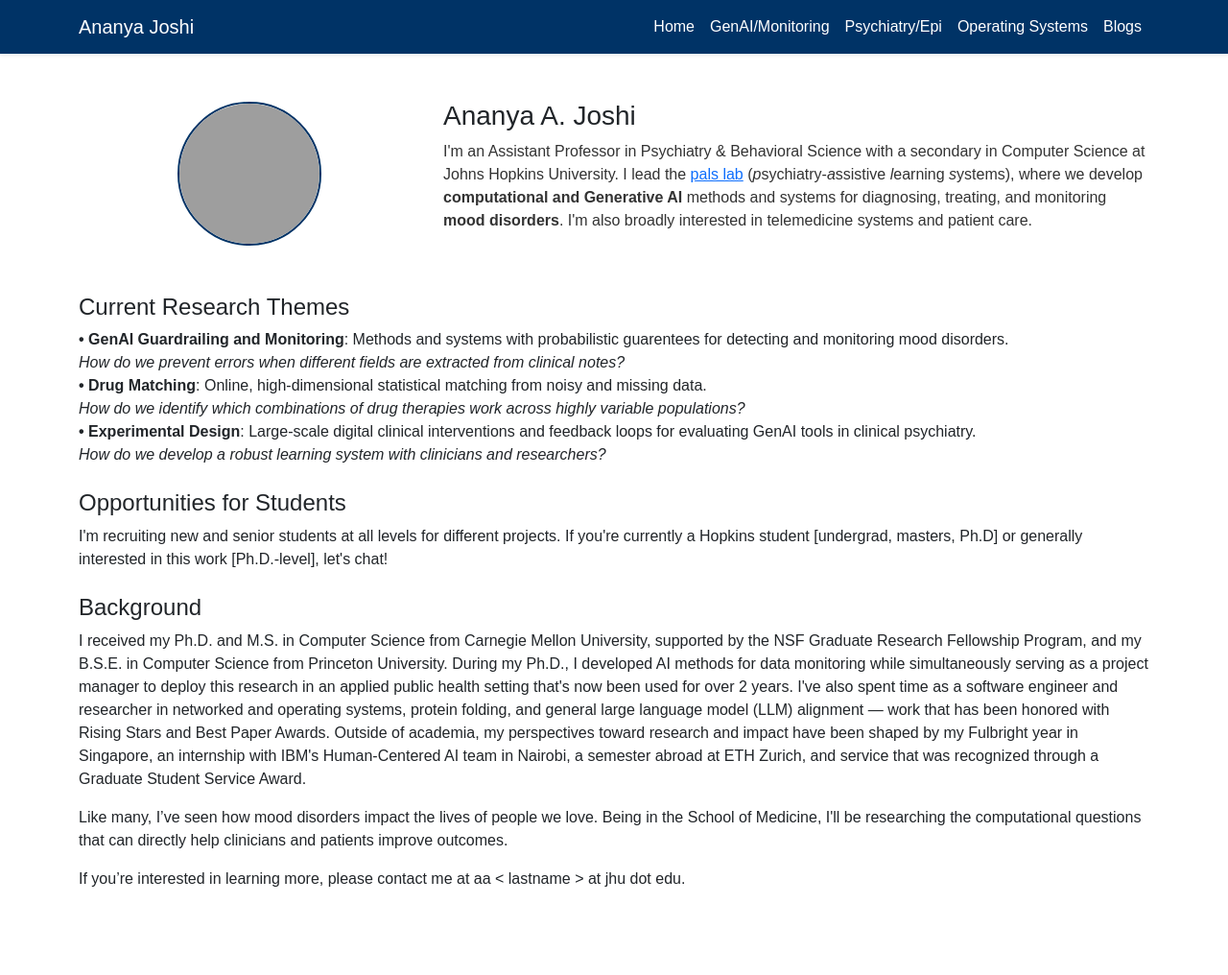
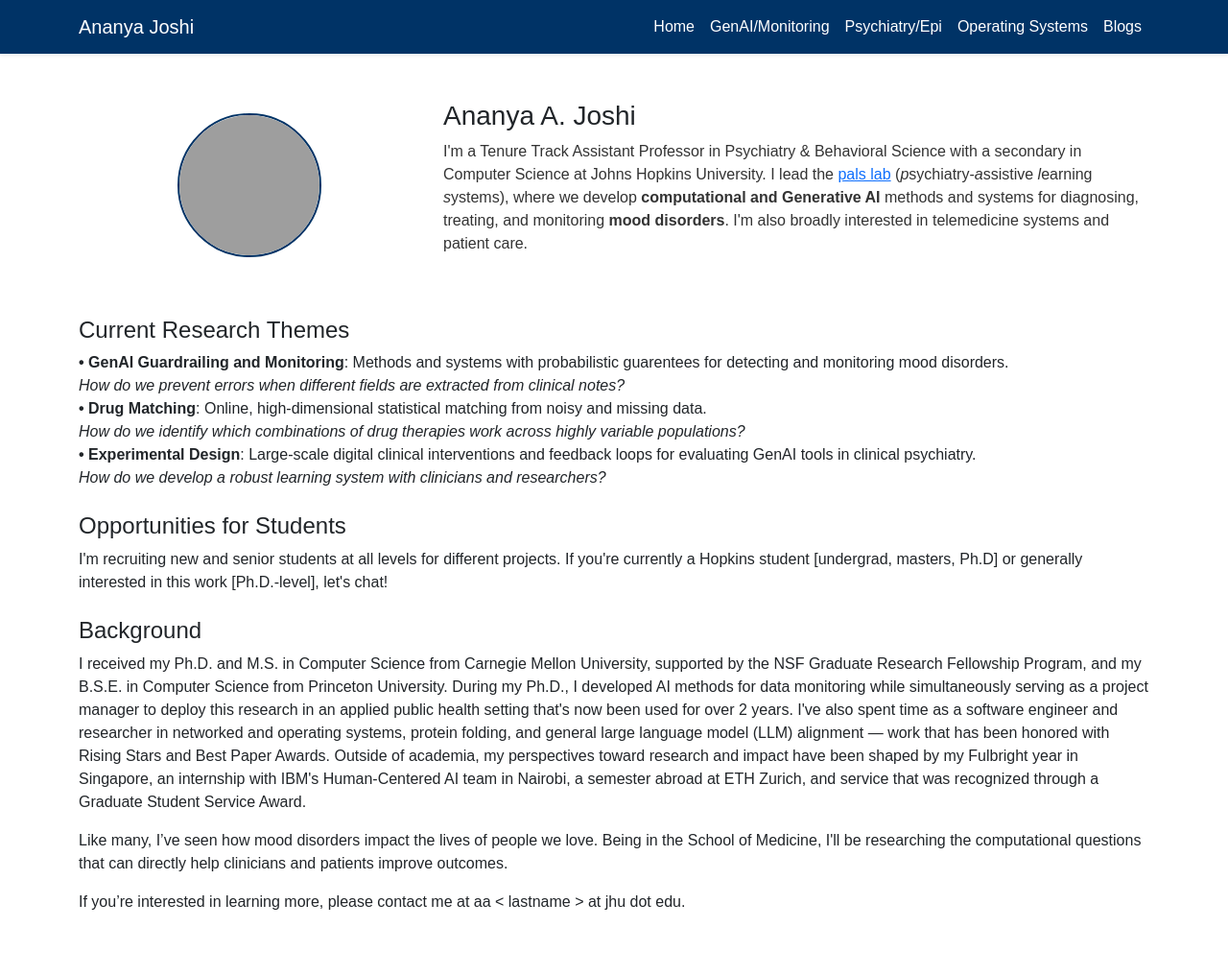
Before and after one commit to Ananya-Joshi/ananya-joshi.github.io, a Jekyll site: the page built from index.md, in a window 1280 px wide. Shown: the whole page at 96% size. Built offline with Jekyll 4.4.1, drawn with Linux system fonts in a browser that asks for light colours; before the commit the page ends 992 px from its top, so only the background shows below that; grey boxes are pictures that could not be loaded.

Commit message:
Update index.md

```diff
--- a/index.md
+++ b/index.md
@@ -10,7 +10,7 @@
     <div class="col-md-8">
     <h3>Ananya A. Joshi</h3>
     <p class="bio-text">
-    I'm an Assistant Professor in Psychiatry & Behavioral Science with a secondary in Computer Science at Johns Hopkins University. I lead the <a href="https://pals-research-lab.github.io/" target="_blank" rel="noopener noreferrer">pals lab</a> (<i>p</i>sychiatry-<i>a</i>ssistive <i>l</i>earning <i>s</i>ystems),  where we develop <b>computational and Generative AI</b> methods and systems for diagnosing, treating, and monitoring <b>mood disorders</b>. I'm also broadly interested in telemedicine systems and patient care.  </p>
+    I'm a Tenure Track Assistant Professor in Psychiatry & Behavioral Science with a secondary in Computer Science at Johns Hopkins University. I lead the <a href="https://pals-research-lab.github.io/" target="_blank" rel="noopener noreferrer">pals lab</a> (<i>p</i>sychiatry-<i>a</i>ssistive <i>l</i>earning <i>s</i>ystems),  where we develop <b>computational and Generative AI</b> methods and systems for diagnosing, treating, and monitoring <b>mood disorders</b>. I'm also broadly interested in telemedicine systems and patient care.  </p>
     </div>
     </div>
 <h4 class="mt-5">Current Research Themes</h4>
```
